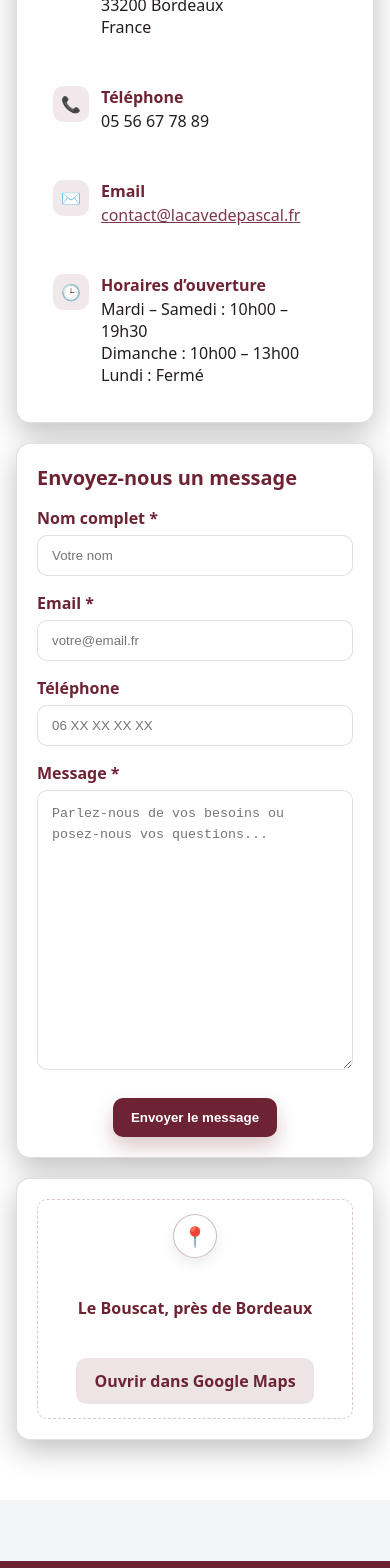
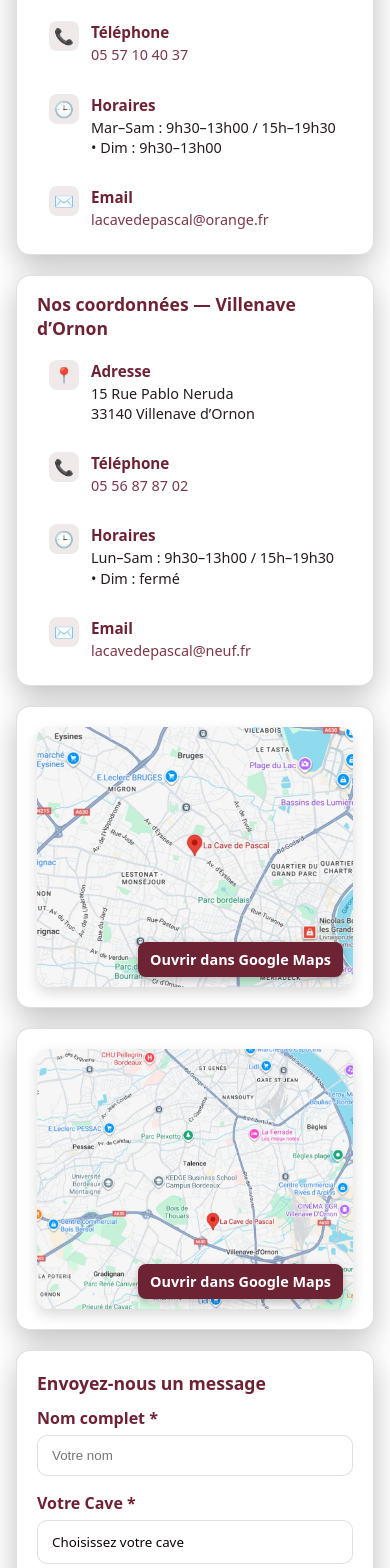
Before and after one commit to Johan11683/La-Cave-De-Pascal, a Next.js app: page / in a window 390 px wide. Shown: the part 3255-4823 px from the top of the page. Built offline with nearby package versions, Linux system fonts and the light colour scheme.

Commit message:
contact section modifiée + images map + coordonnées + select Cave dans le form / reste à travailler du responsive

```diff
--- a/src/components/Contact/Contact.module.scss
+++ b/src/components/Contact/Contact.module.scss
@@ -1,7 +1,7 @@
 @use '../../styles/mixins' as *;
 @use '../../styles/variables' as v;
 
-/* Palette dérivée locale (fond clair, texte chaud) */
+/* Palette locale */
 $bg: lighten(v.$accent-contrast, 8%);  // ~#f3f3f3
 $text-main: v.$accent;
 $text-secondary: darken(v.$accent, 25%);
@@ -29,18 +29,30 @@ $text-secondary: darken(v.$accent, 25%);
   p { margin: 8px 0 0; opacity: .9; }
 }
 
+/* ===== Grille 2 colonnes =====
+   L1: coords1 | coords2
+   L2: map1    | map2
+   L3: form    | form  (span 2 colonnes)
+*/
 .grid {
   @include container;
   display: grid;
   grid-template-columns: 1fr 1fr;
   gap: v.$space-4;
+
   grid-template-areas:
-    "coords form"
-    "map    form";
+    "coords1 coords2"
+    "map1    map2"
+    "form    form";
 
   @include md-down {
     grid-template-columns: 1fr;
-    grid-template-areas: "coords" "form" "map";
+    grid-template-areas:
+      "coords1"
+      "coords2"
+      "map1"
+      "map2"
+      "form";
   }
 }
 
@@ -52,74 +64,210 @@ $text-secondary: darken(v.$accent, 25%);
 }
 
 .cardTitle {
-  margin: 0 0 v.$space-3;
-  font-size: 1.25rem;
+  margin: 0 0 v.$space-2; /* ⬅️ moins d’espace sous le titre */
+  font-size: 1.1rem;
   font-weight: 700;
   color: $text-main;
 }
 
-/* placement */
-.card:nth-of-type(1) { grid-area: coords; }
-.formCard            { grid-area: form;   }
-.card:nth-of-type(3) { grid-area: map;    }
+/* Zones */
+.coords1 {
+  grid-area: coords1;
+  padding: 16px 20px; /* ⬅️ réduit la hauteur perçue */
+}
+.coords2 {
+  grid-area: coords2;
+  padding: 16px 20px; /* ⬅️ idem */
+}
+.map1    { grid-area: map1; }
+.map2    { grid-area: map2; }
 
-/* Coordonnées */
+.formCard{
+  grid-area: form;
+  display: flex;
+  flex-direction: column;
+  height: 100%;
+}
+
+/* Contenus coord. (plus compacts) */
 .list {
-  list-style: none; margin: 0; padding: 0; display: grid; gap: v.$space-3;
+  list-style: none;
+  margin: 0;
+  padding: 0;
+  display: grid;
+  gap: v.$space-2; /* ⬅️ moins d’écart entre items */
 
   li {
-    display: grid; grid-template-columns: auto 1fr; gap: v.$space-2;
-    align-items: start; padding: v.$space-3; border-radius: 10px;
-    background: lighten($bg, 2%); color: $text-secondary;
+    display: grid;
+    grid-template-columns: auto 1fr;
+    gap: v.$space-2;
+    align-items: start;
+    padding: 8px 12px; /* ⬅️ padding réduit */
+    border-radius: 8px; /* ⬅️ un peu moins rond */
+    background: lighten($bg, 3%);
+    color: $text-secondary;
 
-    strong { color: $text-main; }
-    p { margin: 2px 0 0; opacity: .9; }
-    a { color: $text-main; text-decoration: underline; }
+    strong {
+      color: $text-main;
+      font-size: .95rem;
+    }
+    p {
+      margin: 2px 0 0;
+      opacity: .9;
+      font-size: .9rem;
+      line-height: 1.4;
+    }
+    a {
+      color: $text-main;
+      text-decoration: none;
+      font-size: .9rem;
+    }
   }
 }
 
 .icon {
-  width: 36px; height: 36px; display: grid; place-items: center;
-  border-radius: 10px; background: rgba(v.$accent,.1); color: $text-main;
+  width: 30px;
+  height: 30px;         /* ⬅️ icône plus petite */
+  display: grid;
+  place-items: center;
+  border-radius: 8px;
+  background: rgba(v.$accent,.1);
+  color: $text-main;
+  font-size: 1rem;      /* ⬅️ taille emoji/icone réduite */
 }
 
-/* Formulaire – textarea collé en bas, grande hauteur par défaut */
-.formCard { display: flex; flex-direction: column; height: 100%; }
-
-.form { display: flex; flex-direction: column; gap: v.$space-3; flex: 1; }
+/* Formulaire */
+.form {
+  display: flex;
+  flex-direction: column;
+  gap: v.$space-3;
+  flex: 1;
+}
 
 .field {
-  display: flex; flex-direction: column; gap: 6px; flex-shrink: 0;
+  display: flex;
+  flex-direction: column;
+  gap: 6px;
+  flex-shrink: 0;
 
-  label { font-weight: 600; color: $text-main; }
+  label {
+    font-weight: 600;
+    color: $text-main;
+  }
 
   input, textarea {
-    width: 100%; border: 1px solid rgba(0,0,0,.12); border-radius: 10px;
-    padding: 12px 14px; background: lighten($bg, 4%); color: $text-secondary;
+    width: 100%;
+    border: 1px solid rgba(0,0,0,.12);
+    border-radius: 10px;
+    padding: 12px 14px;
+    background: lighten($bg, 4%);
+    color: $text-secondary;
     outline: none;
   }
 
-  input:focus, textarea:focus { @include focus-ring(); background: #fff; }
+  select {
+  width: 100%;
+  border: 1px solid rgba(0,0,0,.12);
+  border-radius: 10px;
+  padding: 12px 14px;
+  background: lighten($bg, 4%);
+  color: $text-secondary;
+  outline: none;
+  appearance: none; /* enlève le style par défaut */
+  font-family: inherit;
+  cursor: pointer;
+}
+
+select:focus {
+  @include focus-ring();
+  background: #fff;
+}
+
+
+  input:focus, textarea:focus {
+    @include focus-ring();
+    background: #fff;
+  }
 
   textarea {
-    flex: 1; min-height: 280px; height: 280px; resize: vertical; line-height: 1.6;
+    flex: 1; /* zone extensible si besoin */
   }
 }
 
-.actions { margin-top: auto; display: flex; justify-content: center; padding-top: v.$space-2; }
+.actions {
+  margin-top: auto;
+  display: flex;
+  justify-content: center;
+  padding-top: v.$space-2;
+}
 .submit  { @include btn; }
 
-/* Carte / Google Maps */
+/* Ancien mock (peut rester si besoin ailleurs) */
 .mapMock {
-  display: grid; place-items: center; gap: 10px; height: 220px;
-  border-radius: 10px; background: lighten($bg, 3%);
-  border: 1px dashed rgba(v.$accent,.25); text-align: center; color: $text-main;
+  display: grid;
+  place-items: center;
+  gap: 10px;
+  height: 200px;
+  border-radius: 10px;
+  background: lighten($bg, 3%);
+  border: 1px dashed rgba(v.$accent,.25);
+  text-align: center;
+  color: $text-main;
 
   p { margin: 0; font-weight: 600; }
 }
+
 .pin {
-  width: 44px; height: 44px; display: grid; place-items: center;
-  border-radius: 999px; background: #fff; border: 1px solid rgba(v.$accent,.3);
-  box-shadow: 0 6px 14px rgba(0,0,0,.08); font-size: 20px; color: $text-main;
+  width: 40px;
+  height: 40px;
+  display: grid;
+  place-items: center;
+  border-radius: 999px;
+  background: #fff;
+  border: 1px solid rgba(v.$accent,.3);
+  box-shadow: 0 6px 14px rgba(0,0,0,.08);
+  font-size: 18px;
+  color: $text-main;
 }
-.mapBtn { @include btn; background: rgba(v.$accent,.12); color: $text-main; box-shadow: none; }
+
+/* === Images de carte statiques === */
+.mapStatic {
+  position: relative;
+  border-radius: 12px;
+  overflow: hidden;
+  box-shadow: 0 6px 14px rgba(0,0,0,.15);
+  background: #e9ecef;
+  display: flex;
+  justify-content: center;
+  align-items: center;
+  height: 260px; /* cartes identiques, compactes */
+}
+
+.mapImg {
+  width: 100%;
+  height: 100%;
+  object-fit: cover;
+  display: block;
+}
+
+/* Bouton sur la carte */
+.mapBtn {
+  position: absolute;
+  right: 10px;
+  bottom: 10px;
+  background: v.$accent;
+  color: v.$accent-contrast;
+  padding: 8px 12px;
+  border-radius: 8px;
+  font-weight: 700;
+  text-decoration: none;
+  font-size: 0.9rem;
+  box-shadow: 0 3px 8px rgba(0,0,0,.25);
+  transition: transform .15s ease, box-shadow .15s ease, background .2s ease;
+
+  &:hover {
+    background: lighten(v.$accent, 6%);
+    transform: translateY(-1px);
+    box-shadow: 0 5px 12px rgba(0,0,0,.3);
+  }
+}
--- a/src/components/Contact/Contact.tsx
+++ b/src/components/Contact/Contact.tsx
@@ -1,3 +1,4 @@
+import Image from 'next/image';
 import s from './Contact.module.scss';
 
 export default function Contact() {
@@ -5,94 +6,103 @@ export default function Contact() {
     <section id="contact" className={s.contact} aria-labelledby="contact-title">
       <div className={s.header}>
         <h2 id="contact-title">Une question ?</h2>
-        <p>Venez nous rendre visite ou contactez-nous pour toute question. Nous serons ravis de vous aider !</p>
+        <p>
+          Venez nous rendre visite ou contactez-nous pour toute question. Nous serons ravis de vous aider !
+        </p>
       </div>
 
       <div className={s.grid}>
-        {/* 1) Coordonnées */}
-        <article className={s.card} aria-labelledby="coords-title">
-          <h3 id="coords-title" className={s.cardTitle}>Nos coordonnées</h3>
-
+        {/* === Coordonnées Le Bouscat === */}
+        <article className={`${s.card} ${s.coords1}`} aria-labelledby="coords-title-1">
+          <h3 id="coords-title-1" className={s.cardTitle}>Nos coordonnées — Le Bouscat</h3>
           <ul className={s.list}>
             <li>
               <span className={s.icon} aria-hidden>📍</span>
               <div>
                 <strong>Adresse</strong>
-                <p>68 Avenue Alsace-Lorraine<br/>33200 Bordeaux<br/>France</p>
+                <p>305 avenue d’Eysines<br />33110 Le Bouscat</p>
               </div>
             </li>
-
             <li>
               <span className={s.icon} aria-hidden>📞</span>
               <div>
                 <strong>Téléphone</strong>
-                <p>05 56 67 78 89</p>
+                <p>
+                  <a href="tel:0557104037">05 57 10 40 37</a>
+                </p>
               </div>
             </li>
-
+            <li>
+              <span className={s.icon} aria-hidden>🕒</span>
+              <div>
+                <strong>Horaires</strong>
+                <p>Mar–Sam : 9h30–13h00 / 15h–19h30 • Dim : 9h30–13h00</p>
+              </div>
+            </li>
             <li>
               <span className={s.icon} aria-hidden>✉️</span>
               <div>
                 <strong>Email</strong>
-                <p><a href="mailto:contact@lacavedepascal.fr">contact@lacavedepascal.fr</a></p>
-              </div>
-            </li>
-
-            <li>
-              <span className={s.icon} aria-hidden>🕒</span>
-              <div>
-                <strong>Horaires d’ouverture</strong>
                 <p>
-                  Mardi – Samedi : 10h00 – 19h30<br/>
-                  Dimanche : 10h00 – 13h00<br/>
-                  Lundi : Fermé
+                  <a href="mailto:lacavedepascal@orange.fr">lacavedepascal@orange.fr</a>
                 </p>
               </div>
             </li>
           </ul>
         </article>
 
-        {/* 2) Formulaire (branché plus tard à Nodemailer) */}
-        <article className={`${s.card} ${s.formCard}`} aria-labelledby="form-title">
-          <h3 id="form-title" className={s.cardTitle}>Envoyez-nous un message</h3>
-
-          {/* Pas de JS ici, on branchera plus tard */}
-          <form className={s.form} method="post" action="#">
-            <div className={s.field}>
-              <label htmlFor="fullname">Nom complet *</label>
-              <input id="fullname" name="fullname" type="text" required placeholder="Votre nom" />
-            </div>
-
-            <div className={s.field}>
-              <label htmlFor="email">Email *</label>
-              <input id="email" name="email" type="email" required placeholder="votre@email.fr" />
-            </div>
-
-            <div className={s.field}>
-              <label htmlFor="phone">Téléphone</label>
-              <input id="phone" name="phone" type="tel" placeholder="06 XX XX XX XX" />
-            </div>
-
-            <div className={s.field}>
-              <label htmlFor="message">Message *</label>
-              <textarea id="message" name="message" required rows={5} placeholder="Parlez-nous de vos besoins ou posez-nous vos questions..." />
-            </div>
-
-            <div className={s.actions}>
-              <button type="submit" className={s.submit}>Envoyer le message</button>
-            </div>
-          </form>
+        {/* === Coordonnées Villenave === */}
+        <article className={`${s.card} ${s.coords2}`} aria-labelledby="coords-title-2">
+          <h3 id="coords-title-2" className={s.cardTitle}>Nos coordonnées — Villenave d’Ornon</h3>
+          <ul className={s.list}>
+            <li>
+              <span className={s.icon} aria-hidden>📍</span>
+              <div>
+                <strong>Adresse</strong>
+                <p>15 Rue Pablo Neruda<br />33140 Villenave d’Ornon</p>
+              </div>
+            </li>
+            <li>
+              <span className={s.icon} aria-hidden>📞</span>
+              <div>
+                <strong>Téléphone</strong>
+                <p>
+                  <a href="tel:0556878702">05 56 87 87 02</a>
+                </p>
+              </div>
+            </li>
+            <li>
+              <span className={s.icon} aria-hidden>🕒</span>
+              <div>
+                <strong>Horaires</strong>
+                <p>Lun–Sam : 9h30–13h00 / 15h–19h30 • Dim : fermé</p>
+              </div>
+            </li>
+            <li>
+              <span className={s.icon} aria-hidden>✉️</span>
+              <div>
+                <strong>Email</strong>
+                <p>
+                  <a href="mailto:lacavedepascal@neuf.fr">lacavedepascal@neuf.fr</a>
+                </p>
+              </div>
+            </li>
+          </ul>
         </article>
 
-        {/* 3) Carte / Google Maps (go to) */}
-        <article className={s.card} aria-labelledby="map-title">
-          <h3 id="map-title" className={s.cardTitle} hidden>Localisation</h3>
-          <div className={s.mapMock}>
-            <div className={s.pin} aria-hidden>📍</div>
-            <p>Le Bouscat, près de Bordeaux</p>
+        {/* === Carte Le Bouscat === */}
+        <article className={`${s.card} ${s.map1}`} aria-labelledby="map-title-1">
+          <div className={s.mapStatic}>
+            <Image
+              src="/map-bouscat.webp"
+              alt="Localisation de la Cave de Pascal — Le Bouscat"
+              width={600}
+              height={300}
+              className={s.mapImg}
+            />
             <a
               className={s.mapBtn}
-              href="https://www.google.com/maps/search/?api=1&query=68+Avenue+Alsace-Lorraine,+33200+Bordeaux"
+              href="https://maps.app.goo.gl/mbP8ey9skZvyM4Zj9"
               target="_blank"
               rel="noopener noreferrer"
             >
@@ -100,6 +110,92 @@ export default function Contact() {
             </a>
           </div>
         </article>
+
+        {/* === Carte Villenave === */}
+        <article className={`${s.card} ${s.map2}`} aria-labelledby="map-title-2">
+          <div className={s.mapStatic}>
+            <Image
+              src="/map-villenave.webp"
+              alt="Localisation de la Cave de Pascal — Villenave d’Ornon"
+              width={600}
+              height={300}
+              className={s.mapImg}
+            />
+            <a
+              className={s.mapBtn}
+              href="https://maps.app.goo.gl/bomkQD1KpPSBjtoc9"
+              target="_blank"
+              rel="noopener noreferrer"
+            >
+              Ouvrir dans Google Maps
+            </a>
+          </div>
+        </article>
+
+        {/* === Formulaire === */}
+        <article className={`${s.card} ${s.formCard}`} aria-labelledby="form-title">
+          <h3 id="form-title" className={s.cardTitle}>Envoyez-nous un message</h3>
+
+          <form className={s.form} method="post" action="#">
+            <div className={s.field}>
+              <label htmlFor="fullname">Nom complet *</label>
+              <input
+                id="fullname"
+                name="fullname"
+                type="text"
+                required
+                placeholder="Votre nom"
+              />
+            </div>
+
+            <div className={s.field}>
+              <label htmlFor="cave">Votre Cave *</label>
+              <select id="cave" name="cave" required defaultValue="">
+                <option value="" disabled>Choisissez votre cave</option>
+                <option value="bouscat">Le Bouscat</option>
+                <option value="villenave">Villenave d’Ornon</option>
+              </select>
+            </div>
+
+            <div className={s.field}>
+              <label htmlFor="email">Email *</label>
+              <input
+                id="email"
+                name="email"
+                type="email"
+                required
+                placeholder="votre@email.fr"
+              />
+            </div>
+
+            <div className={s.field}>
+              <label htmlFor="phone">Téléphone</label>
+              <input
+                id="phone"
+                name="phone"
+                type="tel"
+                placeholder="06 XX XX XX XX"
+              />
+            </div>
+
+            <div className={s.field}>
+              <label htmlFor="message">Message *</label>
+              <textarea
+                id="message"
+                name="message"
+                required
+                rows={5}
+                placeholder="Parlez-nous de vos besoins ou posez-nous vos questions..."
+              />
+            </div>
+
+            <div className={s.actions}>
+              <button type="submit" className={s.submit}>
+                Envoyer le message
+              </button>
+            </div>
+          </form>
+        </article>
       </div>
     </section>
   );
--- a/src/components/Footer/Footer.tsx
+++ b/src/components/Footer/Footer.tsx
@@ -13,17 +13,16 @@ export default function Footer() {
 
         {/* Colonne centrale : adresse */}
         <div className={s.col}>
-          <p>123 Avenue de Bordeaux, 33110 Le Bouscat</p>
+          <p>15 Rue Pablo Neruda - 33140 Villenave d’Ornon</p>
           <p>
-            05 56 67 78 89 |{' '}
-            <a href="mailto:contact@lacavedepascal.fr">contact@lacavedepascal.fr</a>
-          </p>
+            <a href="tel:0556878702">05 56 87 87 02</a>
+            </p>
         </div>
 
         {/* Colonne droite : mentions */}
         <div className={s.col}>
           <p>© {year} La Cave de Pascal. Tous droits réservés.</p>
-          <p>L'abus d'alcool est dangereux pour la santé.</p>
+          <p>L’abus d’alcool est dangereux pour la santé.</p>
         </div>
       </div>
     </footer>
```
Also changed, not shown: src/components/Footer/Footer.module.scss (+14 -1 lines), public/map-bouscat.webp (added), public/map-villenave.webp (added).
